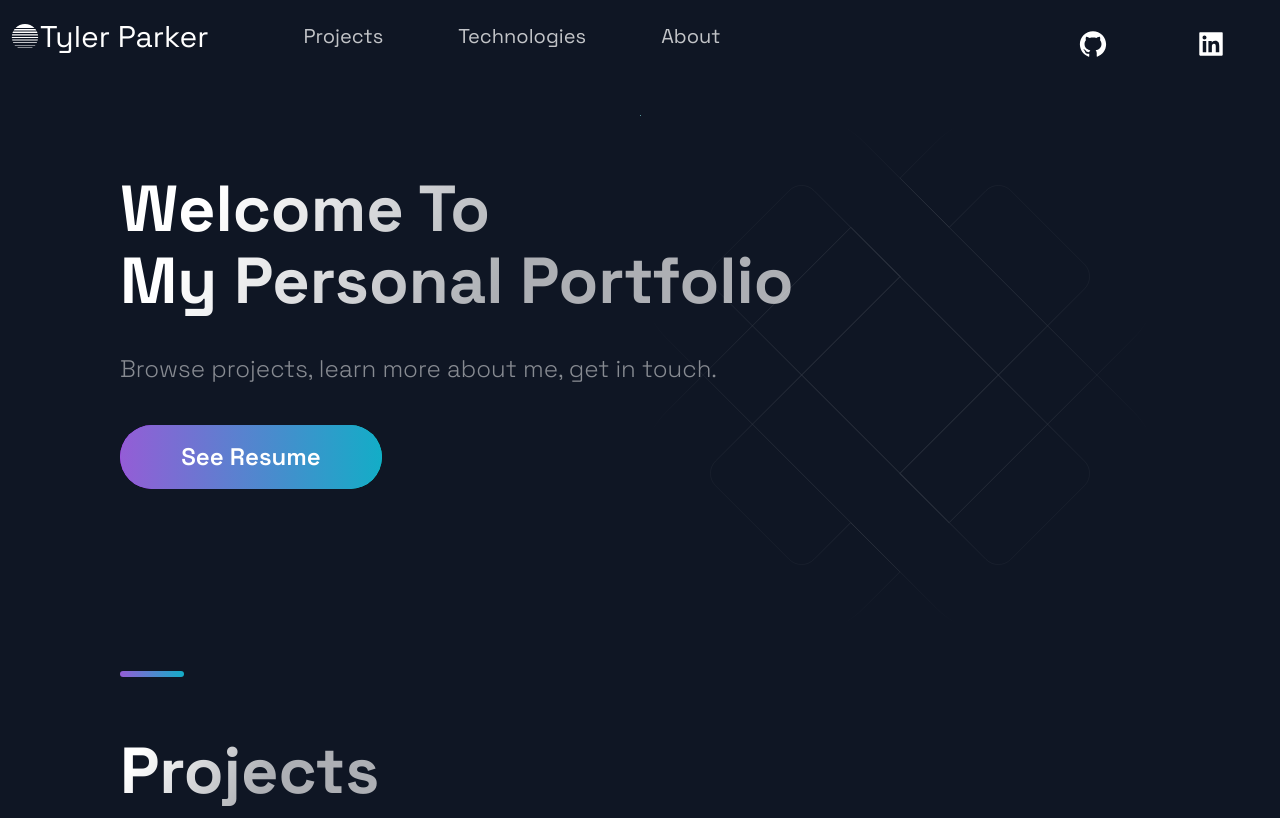
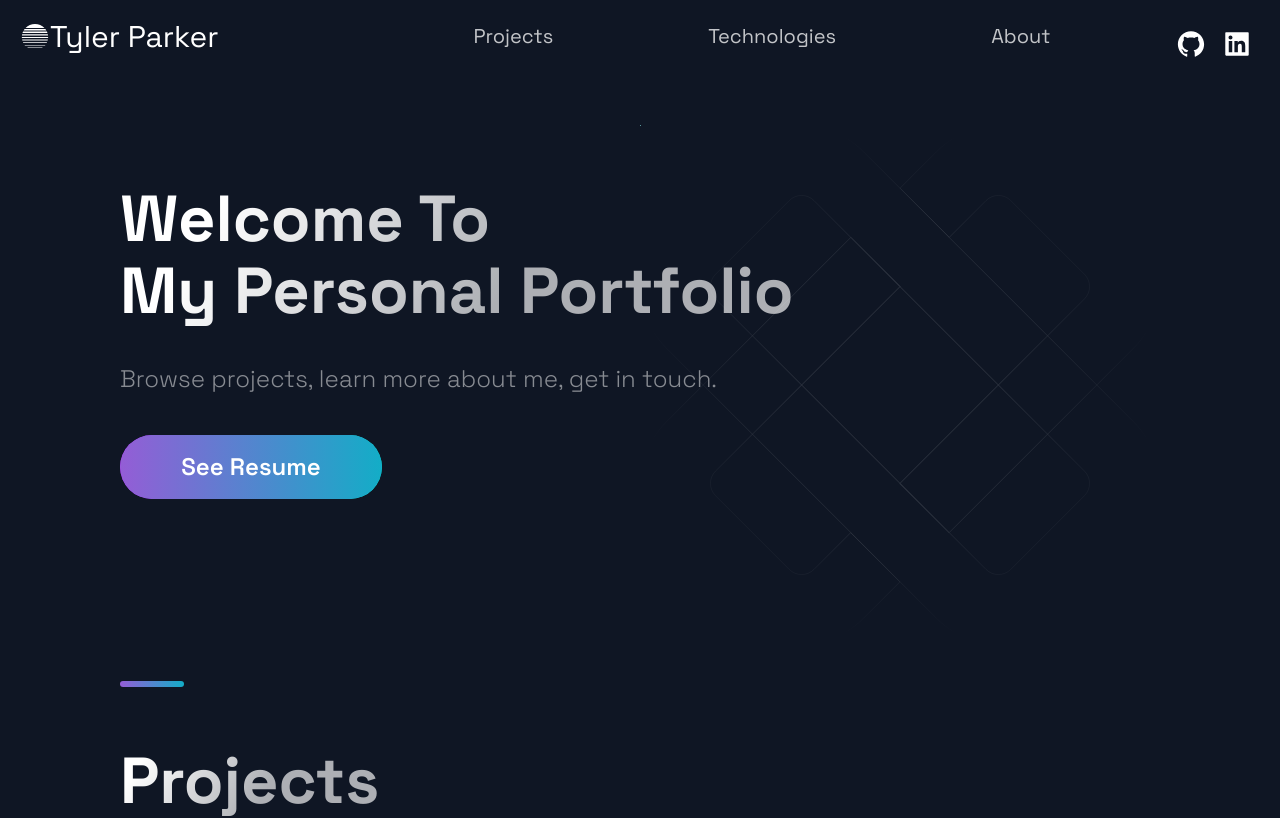
Before and after one commit to tyler-parker/portfolio-nextjs, a Next.js app: page / in a window 1280 px wide. Shown: the top 818 px of the page. Built offline with nearby package versions, Linux system fonts and the light colour scheme.

Commit message:
updated the link to my resume. Adjusted the grid-template-columns.

```diff
--- a/src/components/Header/HeaderStyles.js
+++ b/src/components/Header/HeaderStyles.js
@@ -3,15 +3,15 @@ import styled from 'styled-components';
 
 export const Container = styled.div`
   display: grid;
-  grid-template-columns: repeat(5, 1fr);
+  grid-template-columns: repeat(3, 1fr);
   grid-template-rows: 1fr;
   grid-column-gap: 2rem;
-  padding: 1rem;
+  padding: 2rem;
   padding-top: 2rem;
 
   @media ${(props) => props.theme.breakpoints.sm} {
     display: grid;
-    grid-template-columns: repeat(5, 1fr);
+    grid-template-columns: repeat(3, 1fr);
     grid-template-rows: repeat(2, 60px);
     grid-column-gap: 0.5rem;
     grid-row-gap: 0.5rem;
--- a/src/components/Hero/Hero.js
+++ b/src/components/Hero/Hero.js
@@ -14,7 +14,7 @@ const Hero = (props) => (
       <SectionText>
         Browse projects, learn more about me, get in touch.
       </SectionText>
-      <Button onClick={() => window.location = 'https://drive.google.com/file/d/1t2JPKuSkqIbCez7mnIHSJdYMMhRv0a_g/view?usp=sharing'}>See Resume</Button>
+      <Button onClick={() => window.location = 'https://drive.google.com/file/d/1ZbxuKvEndH8Qn57kzC_LlKgWCgg5Mbqg/view?usp=sharing'}>See Resume</Button>
     </LeftSection>
   </Section>
 );
```
